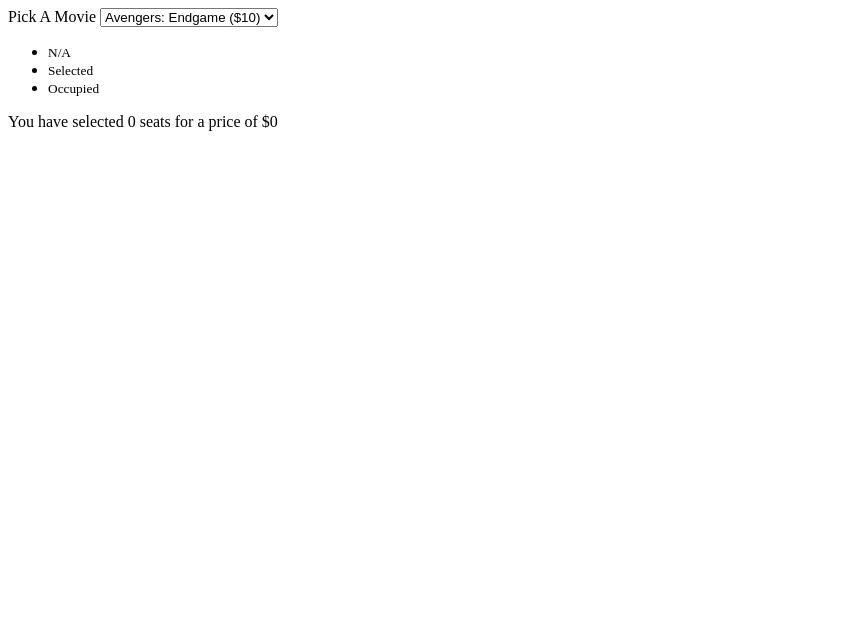
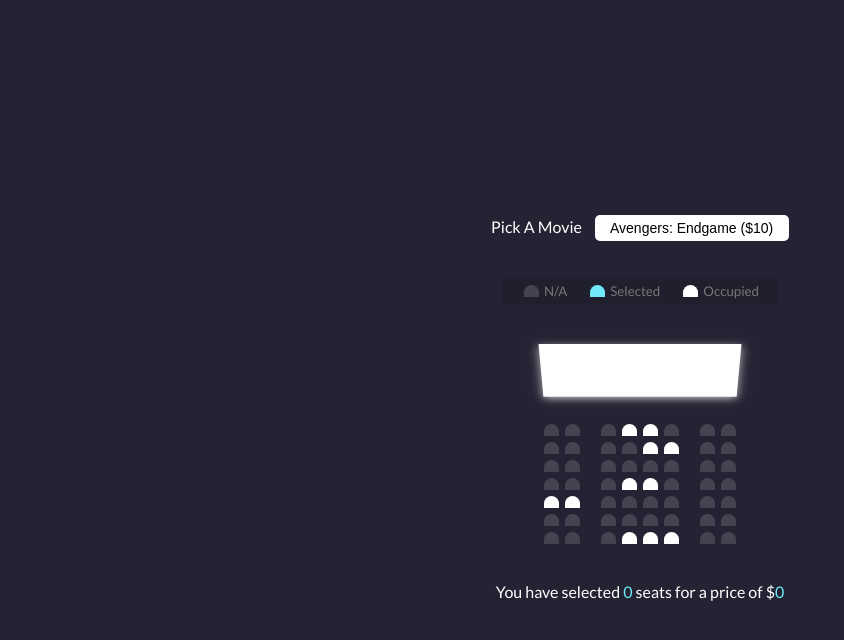
Before and after one commit to stradtkt/Vanilla-JS-Projects, a plain HTML site: page movie-booking/index.html in a window 1280 px wide. Shown: the whole page, without its empty margins (0-844 px from the left). Drawn offline with Linux system fonts and the light colour scheme.

Commit message:
Added the css for the movie seating app

```diff
--- a/movie-booking/app.css
+++ b/movie-booking/app.css
@@ -1 +1,115 @@
 @import url('https://fonts.googleapis.com/css?family=Lato|Open+Sans&display=swap');
+
+* {
+    box-sizing: border-box;
+}
+
+body {
+    background-color: #242333;
+    color: white;
+    display: flex;
+    flex-direction: column;
+    align-items: center;
+    justify-content: center;
+    height: 100vh;
+    font-family: 'Lato', sans-serif;
+    margin: 0;
+}
+
+.movie-container {
+    margin: 20px 0;
+}
+
+.movie-container select {
+    background-color: #fff;
+    border: 0;
+    border-radius: 5px;
+    font-size: 14px;
+    margin-left: 10px;
+    padding: 5px 15px 5px 15px;
+    appearance: none;
+    -moz-appearance: none;
+    -webkit-appearance: none;
+}
+
+.container {
+    perspective: 1000px;
+    margin-bottom: 30px;
+}
+
+.seat {
+    background-color: #444451;
+    height: 12px;
+    width: 15px;
+    margin: 3px;
+    border-top-left-radius: 10px;
+    border-top-right-radius: 10px;
+}
+
+.seat.selected {
+    background-color: #6feaf6;
+}
+
+.seat.occupied {
+    background-color: #fff;
+}
+
+.seat:nth-of-type(2) {
+    margin-right: 18px;
+}
+
+.seat:nth-last-of-type(2) {
+    margin-left: 18px;
+}
+
+.seat:not(.occupied):hover {
+    cursor: pointer;
+    transform: scale(1.2);
+}
+
+.showcase .seat:not(.occupied):hover {
+    cursor: default;
+    transform: scale(1);
+}
+
+.showcase {
+    background-color: rgba(0, 0, 0, 0.1);
+    padding: 5px 10px;
+    border-radius: 5px;
+    color: #777;
+    list-style-type: none;
+    display: flex;
+    justify-content: space-between;
+}
+
+.showcase li {
+    display: flex;
+    align-items: center;
+    justify-content: center;
+    margin: 0 10px;
+}
+
+.showcase li small {
+    margin-left: 2px;
+}
+
+.row {
+    display: flex;
+}
+
+.screen {
+    background-color: #fff;
+    height: 70px;
+    width: 100%;
+    margin: 15px 0;
+    transform: rotateX(-45deg);
+    box-shadow: 0 3px 10px rgba(255, 255, 255, 0.7);
+}
+
+p.text {
+    margin: 5px 0;
+}
+
+p.text span {
+    color: #6feaf6;
+}
--- a/movie-booking/index.html
+++ b/movie-booking/index.html
@@ -24,11 +24,11 @@
             <small>N/A</small>
         </li>
         <li>
-            <div class="seat"></div>
+            <div class="seat selected"></div>
             <small>Selected</small>
         </li>
         <li>
-            <div class="seat"></div>
+            <div class="seat occupied"></div>
             <small>Occupied</small>
         </li>
     </ul>
@@ -50,10 +50,10 @@
             <div class="seat"></div>
             <div class="seat"></div>
             <div class="seat"></div>
+            <div class="seat occupied"></div>
+            <div class="seat occupied"></div>
             <div class="seat"></div>
             <div class="seat"></div>
-            <div class="seat occupied"></div>
-            <div class="seat occupied"></div>
         </div>
         <div class="row">
             <div class="seat"></div>
@@ -99,11 +99,11 @@
             <div class="seat"></div>
             <div class="seat"></div>
             <div class="seat"></div>
-            <div class="seat"></div>
-            <div class="seat"></div>
             <div class="seat occupied"></div>
             <div class="seat occupied"></div>
             <div class="seat occupied"></div>
+            <div class="seat"></div>
+            <div class="seat"></div>
         </div>
     </div>
 
```
